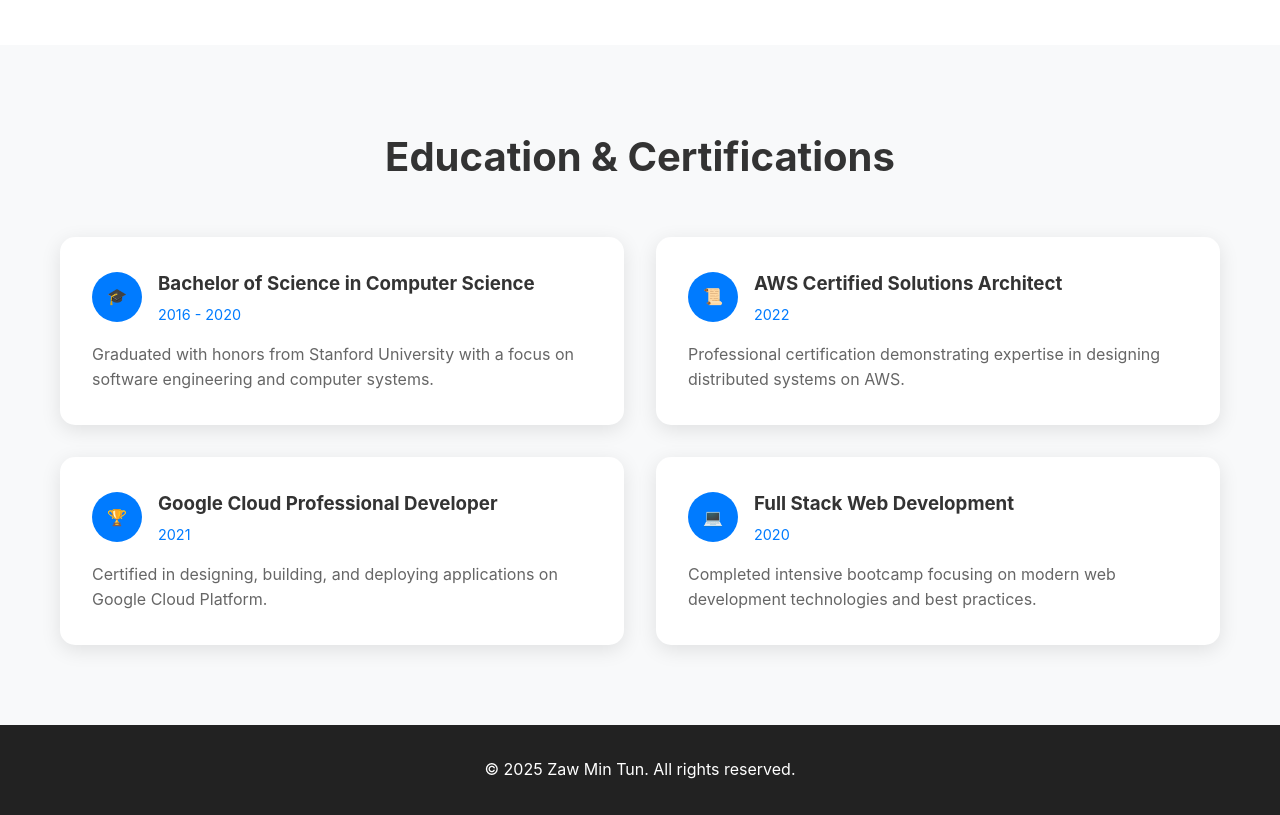
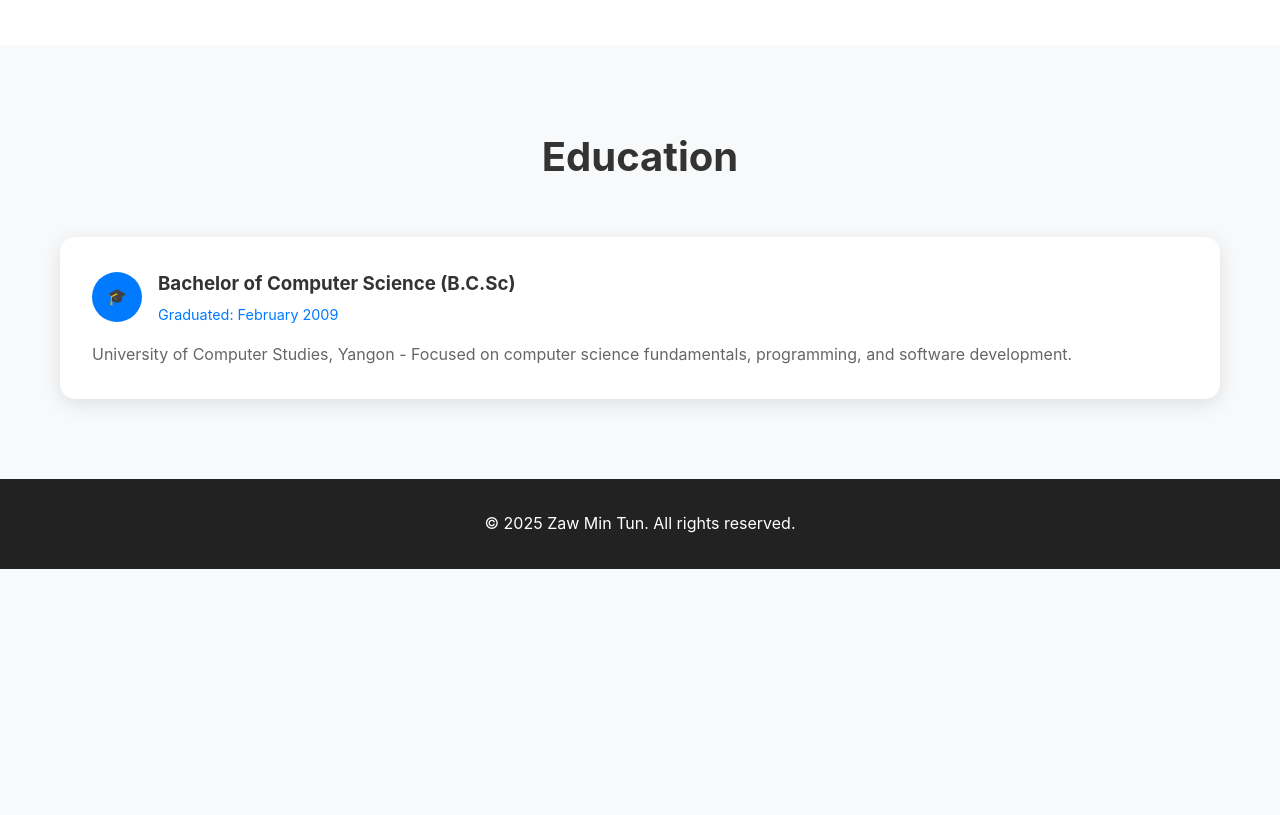
Before and after one commit to mgzawmintun88/mgzawmintun88.github.io, a plain HTML site: page index.html in a window 1280 px wide. Shown: the part 4440-5255 px from the top of the page. After the commit the page ends 5009 px from the top, so only its background shows below. Drawn offline with nearby package versions, Linux system fonts and the light colour scheme.

Commit message:
update education

```diff
--- a/index.html
+++ b/index.html
@@ -881,57 +881,18 @@
     <!-- Education Section -->
     <section id="education" class="education section">
         <div class="container">
-            <h2 class="section-title">Education & Certifications</h2>
+            <h2 class="section-title">Education</h2>
             <div class="education-grid">
                 <div class="education-item">
                     <div class="education-header">
                         <div class="education-icon">🎓</div>
                         <div class="education-info">
-                            <h3>Bachelor of Science in Computer Science</h3>
-                            <div class="date">2016 - 2020</div>
+                            <h3>Bachelor of Computer Science (B.C.Sc)</h3>
+                            <div class="date">Graduated: February 2009</div>
                         </div>
                     </div>
                     <div class="education-description">
-                        Graduated with honors from Stanford University with a focus on software engineering and computer systems.
-                    </div>
-                </div>
-
-                <div class="education-item">
-                    <div class="education-header">
-                        <div class="education-icon">📜</div>
-                        <div class="education-info">
-                            <h3>AWS Certified Solutions Architect</h3>
-                            <div class="date">2022</div>
-                        </div>
-                    </div>
-                    <div class="education-description">
-                        Professional certification demonstrating expertise in designing distributed systems on AWS.
-                    </div>
-                </div>
-
-                <div class="education-item">
-                    <div class="education-header">
-                        <div class="education-icon">🏆</div>
-                        <div class="education-info">
-                            <h3>Google Cloud Professional Developer</h3>
-                            <div class="date">2021</div>
-                        </div>
-                    </div>
-                    <div class="education-description">
-                        Certified in designing, building, and deploying applications on Google Cloud Platform.
-                    </div>
-                </div>
-
-                <div class="education-item">
-                    <div class="education-header">
-                        <div class="education-icon">💻</div>
-                        <div class="education-info">
-                            <h3>Full Stack Web Development</h3>
-                            <div class="date">2020</div>
-                        </div>
-                    </div>
-                    <div class="education-description">
-                        Completed intensive bootcamp focusing on modern web development technologies and best practices.
+                        University of Computer Studies, Yangon - Focused on computer science fundamentals, programming, and software development.
                     </div>
                 </div>
             </div>
```
